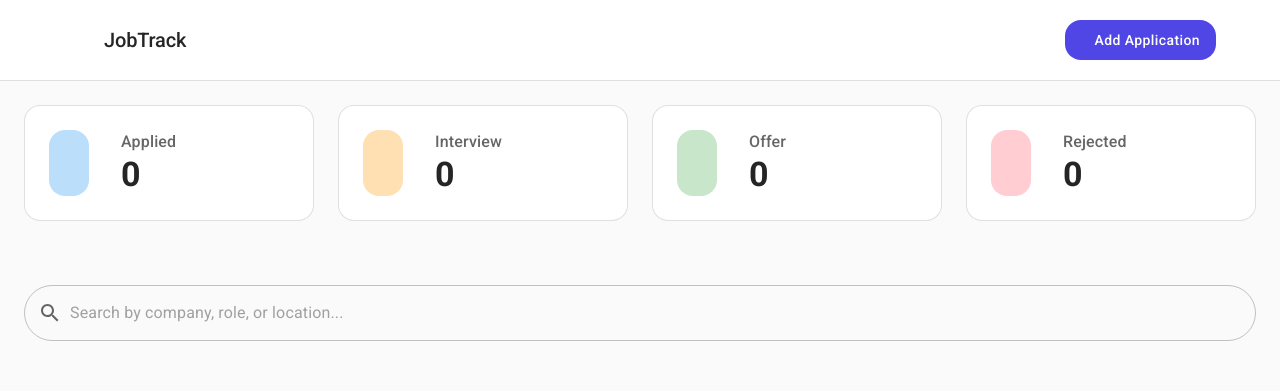
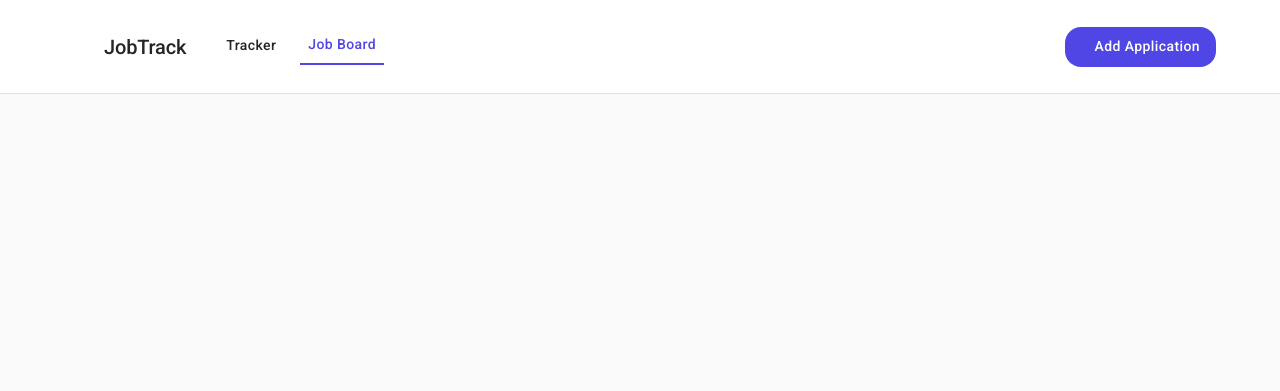
Before and after one commit to sanderalex1/jobTracker, a React (Vite) app in the folder frontend/: page /jobs in a window 1280 px wide. Shown: the top 391 px of the page. Built offline with nearby package versions, Linux system fonts and the light colour scheme; no server answers; some icons are missing.

Commit message:
feat: implement routing with react-router-dom; add JobBoard page and update Header for navigation

```diff
--- a/frontend/package.json
+++ b/frontend/package.json
@@ -16,7 +16,8 @@
     "@mui/icons-material": "^7.3.8",
     "@mui/material": "^7.3.8",
     "react": "^19.2.0",
-    "react-dom": "^19.2.0"
+    "react-dom": "^19.2.0",
+    "react-router-dom": "^7.15.0"
   },
   "devDependencies": {
     "@eslint/js": "^9.39.1",
--- a/frontend/src/App.tsx
+++ b/frontend/src/App.tsx
@@ -1,10 +1,13 @@
 import Dashboard from "./pages/Dashboard";
 import Header from "./components/UI/Header/Header";
 import { Box, useTheme } from "@mui/material";
+import { BrowserRouter, Routes, Route } from "react-router-dom";
+import JobBoard from "./pages/JobBoard";
 function App() {
   const theme = useTheme();
   return (
     <>
+      <BrowserRouter>
         <Header />
         <Box
           sx={{
@@ -12,8 +15,12 @@ function App() {
             height: "100svh",
           }}
         >
-        <Dashboard />
+          <Routes>
+            <Route path="/" element={<Dashboard />} />
+            <Route path="/jobs" element={<JobBoard />} />
+          </Routes>
         </Box>
+      </BrowserRouter>
     </>
   );
 }
--- a/frontend/src/components/UI/Header/Header.tsx
+++ b/frontend/src/components/UI/Header/Header.tsx
@@ -1,4 +1,12 @@
-import { Box, Button, IconButton, Typography, useTheme } from "@mui/material";
+import {
+  Box,
+  Button,
+  IconButton,
+  Link,
+  Typography,
+  useTheme,
+} from "@mui/material";
+import { NavLink } from "react-router-dom";
 import DarkModeIcon from "@mui/icons-material/DarkMode";
 import AddIcon from "@mui/icons-material/Add";
 import LightModeIcon from "@mui/icons-material/LightMode";
@@ -12,6 +20,12 @@ const Header = () => {
   const {
     action: { handleOpen },
   } = useAppContext();
+
+  const pages = [
+    { page: "Tracker", href: "/" },
+    { page: "Job Board", href: "/jobs" },
+  ];
+
   return (
     <Box
       sx={{
@@ -33,6 +47,31 @@ const Header = () => {
       >
         <WorkOutlineIcon fontSize="large" />
         <Typography variant="h2">JobTrack</Typography>
+        <Box>
+          {pages.map((p) => (
+            <Button
+              key={p.href}
+              sx={{
+                overflow: "visible",
+                paddingBottom: "8px",
+                "& .MuiTouchRipple-root": { color: "rgb(79, 70, 229)" },
+              }}
+            >
+              <NavLink
+                to={p.href}
+                style={({ isActive }) => ({
+                  color: isActive ? "rgb(79, 70, 229)" : "rgb(37, 37, 37)",
+                  textDecoration: "none",
+                  borderBottom: isActive ? "2px solid currentColor" : "none",
+                  textTransform: "capitalize",
+                  padding: "0.5rem",
+                })}
+              >
+                {p.page}
+              </NavLink>
+            </Button>
+          ))}
+        </Box>
       </Box>
       <Box
         sx={{
--- /dev/null
+++ b/frontend/src/pages/JobBoard.tsx
@@ -0,0 +1,5 @@
+const JobBoard = () => {
+  return <div></div>;
+};
+
+export default JobBoard;
--- a/frontend/src/theme/darkTheme.ts
+++ b/frontend/src/theme/darkTheme.ts
@@ -19,6 +19,7 @@ const darkTheme = createTheme({
       primary: "rgb(251, 251, 251)",
       secondary: "rgba(255, 255, 255, 0.65)",
       disabled: "rgba(255, 255, 255, 0.38)",
+      link: "rgb(79, 70, 229)",
     },
   },
   statusColors,
--- a/frontend/src/theme/lightTheme.ts
+++ b/frontend/src/theme/lightTheme.ts
@@ -19,6 +19,7 @@ const lightTheme = createTheme({
       primary: "rgb(37, 37, 37)",
       secondary: "rgba(0, 0, 0, 0.6);",
       disabled: "#0000008f",
+      link: "rgb(79, 70, 229)",
     },
   },
   statusColors,
--- a/frontend/src/types/theme.types.ts
+++ b/frontend/src/types/theme.types.ts
@@ -21,6 +21,10 @@ declare module "@mui/material/styles" {
     headDashboard?: string;
   }
 
+  interface TypeText {
+    link?: string;
+  }
+
   interface PaletteOptions {
     background?: Partial<TypeBackground>;
   }
--- a/frontend/vite.config.ts
+++ b/frontend/vite.config.ts
@@ -4,5 +4,5 @@ import react from "@vitejs/plugin-react";
 // https://vite.dev/config/
 export default defineConfig({
   plugins: [react()],
-  base: "/jobTracker",
+  base: "/",
 });
```
Also changed, not shown: frontend/src/pages/Scraper.tsx (deleted), 1 other file (tests, documents, lock files or other folders). Lines whose indentation alone changed are shown as unchanged.
